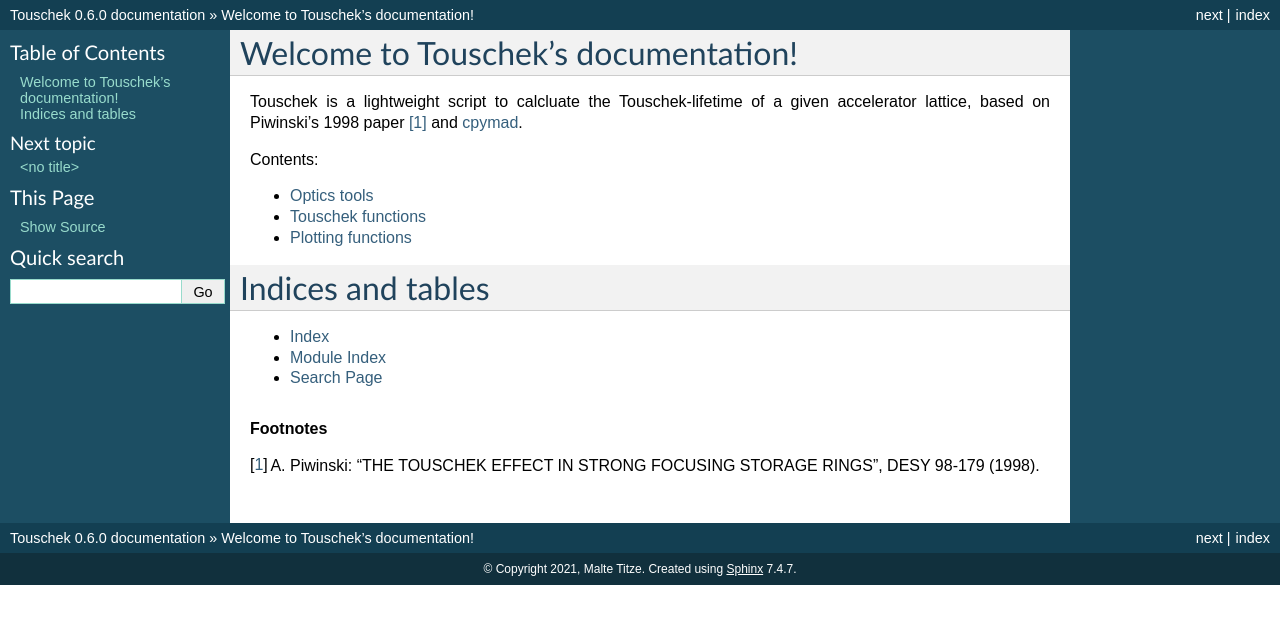
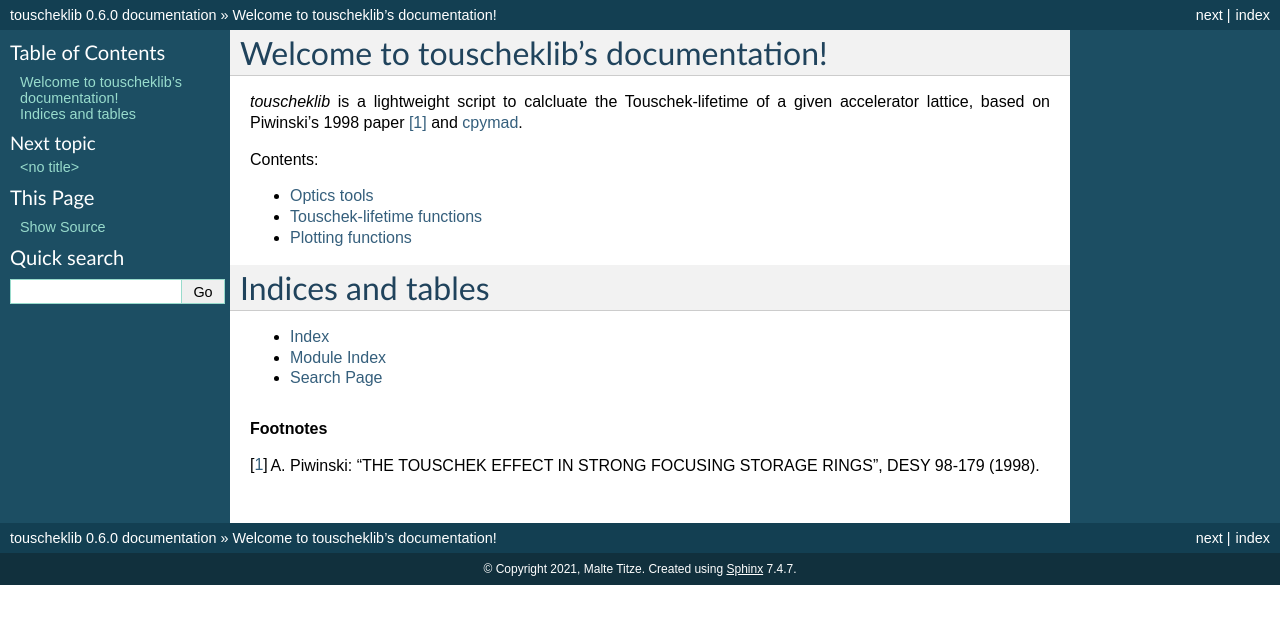
Before and after one commit to mtitze/touschek, a Sphinx documentation site: the page built from docs/source/index.rst, in a window 1280 px wide. Shown: the top 624 px of the page. Built offline with Sphinx 7.4.7, drawn with Linux system fonts in a browser that asks for light colours; the version number is read from the project's files by our own code.

Commit message:
renaming part 4

```diff
--- a/docs/source/conf.py
+++ b/docs/source/conf.py
@@ -17,12 +17,12 @@
 
 # -- Project information -----------------------------------------------------
 
-project = 'Touschek'
+project = 'touscheklib'
 copyright = '2021, Malte Titze'
 author = 'Malte Titze'
 
 # The full version, including alpha/beta/rc tags
-from touschek._version import __version__
+from touscheklib._version import __version__
 release = __version__
 
 
--- a/docs/source/index.rst
+++ b/docs/source/index.rst
@@ -1,7 +1,7 @@
-Welcome to Touschek's documentation!
-====================================
+Welcome to touscheklib's documentation!
+=======================================
 
-Touschek is a lightweight script to calcluate the Touschek-lifetime of a given
+`touscheklib` is a lightweight script to calcluate the Touschek-lifetime of a given
 accelerator lattice, based on Piwinski's 1998 paper [1]_ and `cpymad <https://github.com/hibtc/cpymad>`_.
 
 .. toctree::
@@ -11,7 +11,7 @@
    README.md
 
    optics_tools.rst
-   touschek.rst
+   touscheklib.rst
    plotting.rst
 
 
--- a/docs/source/optics_tools.rst
+++ b/docs/source/optics_tools.rst
@@ -1,5 +1,5 @@
 Optics tools
 ============
 
-.. automodule:: touschek.optics_tools
+.. automodule:: touscheklib.optics_tools
     :members:
--- a/docs/source/plotting.rst
+++ b/docs/source/plotting.rst
@@ -1,5 +1,5 @@
 Plotting functions
 ==================
 
-.. automodule:: touschek.plotting
+.. automodule:: touscheklib.plotting
     :members:
--- a/docs/source/touschek.rst
+++ /dev/null
@@ -1,5 +0,0 @@
-Touschek functions
-==================
-
-.. automodule:: touschek.touschek
-    :members:
--- /dev/null
+++ b/docs/source/touscheklib.rst
@@ -0,0 +1,5 @@
+Touschek-lifetime functions
+===========================
+
+.. automodule:: touscheklib.touschek
+    :members:
```
